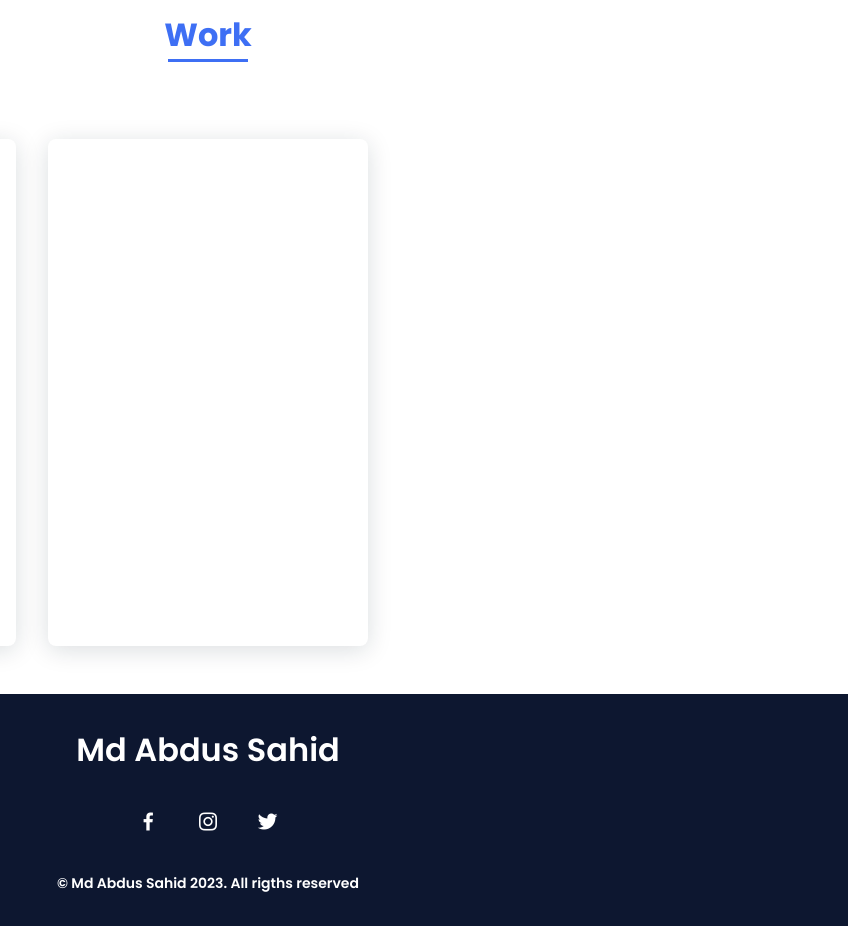
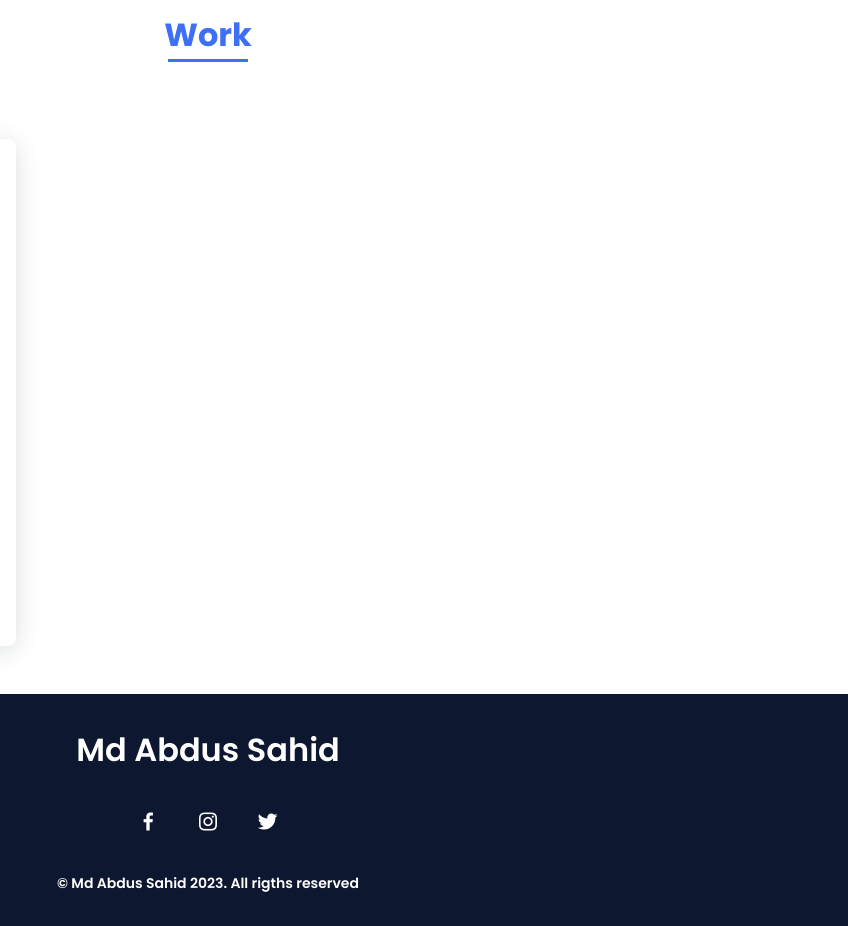
Before and after one commit to MdAbdusSahid/MdAbdusSahid.github.io, a plain HTML site: page index.html in a window 1280 px wide. Shown: the part 2460-3386 px from the top of the page, 432-1280 px from the left. Drawn offline with nearby package versions, Linux system fonts and the light colour scheme.

Commit message:
Update index.html

```diff
--- a/index.html
+++ b/index.html
@@ -169,11 +169,6 @@
                     <iframe src="https://www.linkedin.com/feed/update/urn:li:activity:6985770816911159297/" height="500" width="300" frameborder="0" allowfullscreen="" title="Embedded post"></iframe>
                     <!--  <img src="assets/img/work1.jpg" alt="">-->
                 </a>
-                <a href="" class="work__img">
-                    <iframe src="" height="500" width="300" frameborder="0" allowfullscreen="" title="Embedded post"></iframe>
-                </a>
-
-
                 <!--   <a href="" class="work__img">
                         <img src="assets/img/work5.jpg" alt="">
                     </a>
```
